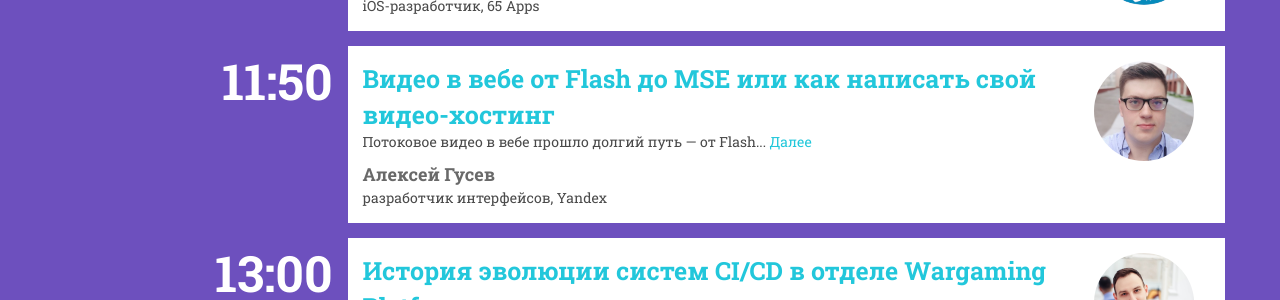
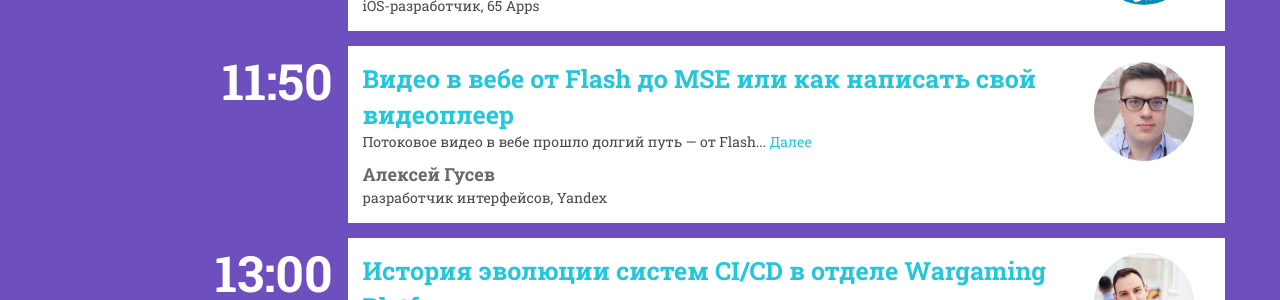
Before and after one commit to youcon/youcon.github.io, a Jekyll site: the page built from index.html, in a window 1280 px wide and 900 px high, scrolled down 2580 px. Shown: the part 198-498 px from the top of the window. Built offline with Jekyll 4.4.1, drawn with Linux system fonts in a browser that asks for light colours; nearby versions of some CDN libraries; some web fonts are replaced; comment, search, counter and statistics services are not loaded.

```diff
--- a/_data/schedule.yml
+++ b/_data/schedule.yml
@@ -15,7 +15,7 @@
                 bio: "iOS-разработчик, 65 Apps"
                 name: "Тимофеев Денис"
             - time: "11:50"
-              title: "Видео в вебе от Flash до MSE или как написать свой видео-хостинг"
+              title: "Видео в вебе от Flash до MSE или как написать свой видеоплеер"
               description: "Потоковое видео в вебе прошло долгий путь — от Flash до Media Source Extensions. Поговорим, о том какие API и форматы используют современные видео-хостинги и том, что вам нужно будет знать, если вы захотите сделать свой собственный онлайн-кинотеатр.
 Особое внимание уделю современным стриминговым видео-форматам, а также браузерным API, необходимым для их поддержки."
               speaker:
```
